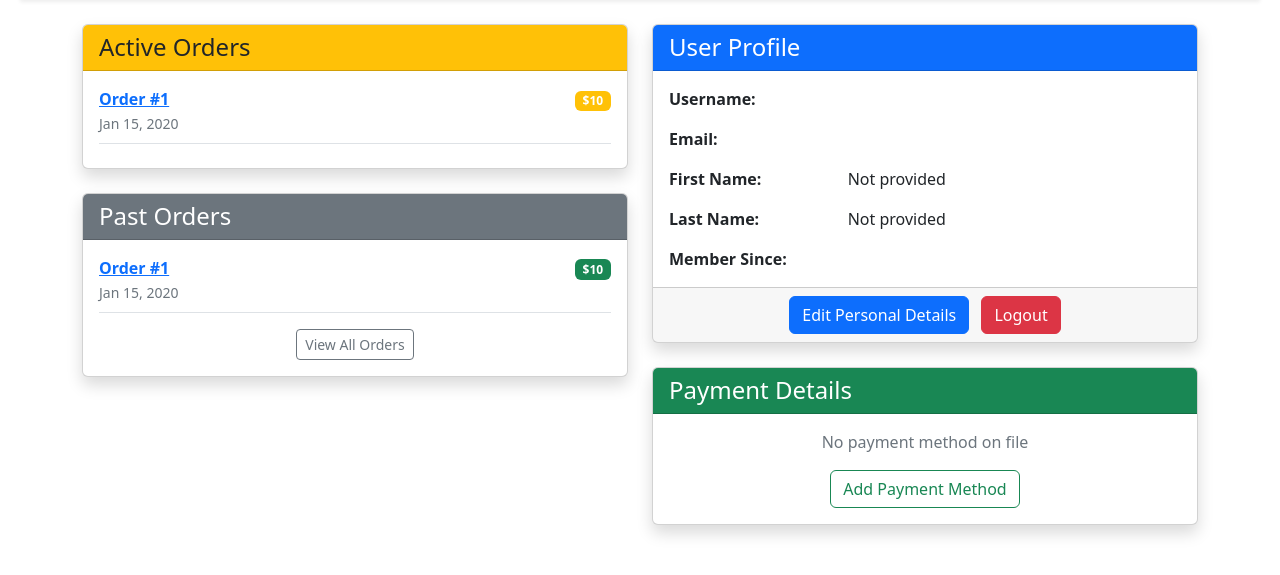
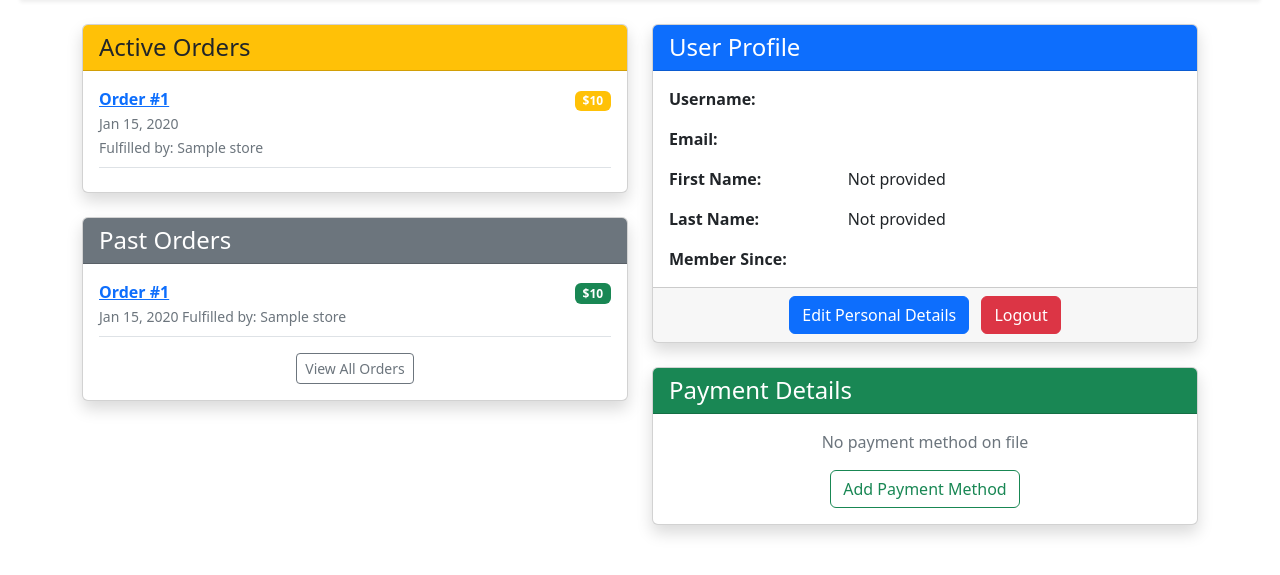
Before and after one commit to conorll/grocery_store, a Django app: template grocery_store_app/templates/grocery_store_app/profile.html in a window 1280 px wide. Shown: the part 77-652 px from the top of the page. Run offline with Django 3.2, Linux system fonts and the light colour scheme; the template is opened without the code that fills it: most values are stand-ins (such as "Sample title", 1, 10 or a date in 2020).

Commit message:
Add per_store_product field to OrderItem model, update order creation logic, and enhance profile template to display fulfillment information

```diff
--- a/grocery_store_app/models/order_item.py
+++ b/grocery_store_app/models/order_item.py
@@ -1,12 +1,14 @@
 from django.db import models
 from .order import Order
 from .product import Product
+from .per_store_product import PerStoreProduct
 
 class OrderItem(models.Model):
     order = models.ForeignKey(Order, on_delete=models.CASCADE, related_name='items')
     product = models.ForeignKey(Product, on_delete=models.CASCADE)
     quantity = models.PositiveIntegerField(default=1)
     price = models.DecimalField(max_digits=10, decimal_places=2)
+    per_store_product = models.ForeignKey(PerStoreProduct, on_delete=models.SET_NULL, null=True, blank=True)
 
     def __str__(self):
         return f"{self.quantity} × {self.product.name} (Order #{self.order.id})"
--- a/grocery_store_app/services.py
+++ b/grocery_store_app/services.py
@@ -45,6 +45,7 @@
         OrderItem.objects.create(
             order=order,
             product=product,
+            per_store_product=per_store_product,
             quantity=entry.quantity,
             price=product.price  # assuming static price at time of order
         )
--- a/grocery_store_app/templates/grocery_store_app/profile.html
+++ b/grocery_store_app/templates/grocery_store_app/profile.html
@@ -14,7 +14,7 @@
           <h4 class="mb-0">Active Orders</h4>
         </div>
 
-        <div class="card-body">
+        <div class="card-body" style="max-height: 300px; overflow-y: auto;">
 
           {% if active_orders %}
             {% for order in active_orders %}
@@ -22,7 +22,13 @@
                 <div class="row">
                   <div class="col-8">
                     <strong><a href="{% url 'order_detail' order.id %}">Order #{{ order.id }}</a></strong></br>
-                    <small class="text-muted">{{ order.created_at|date:"M d, Y" }}</small>
+                    <small class="text-muted">{{ order.created_at|date:"M d, Y" }} </br>
+                    {% if order.items.first.per_store_product %}
+                      Fulfilled by: {{ order.items.first.per_store_product.store.name }}
+                    {% else %}
+                      Fulfilled by: Unknown
+                    {% endif %}
+                    </small>
                   </div>
                   <div class="col-4 text-end">
                     <span class="badge bg-warning">${{ order.total }}</span>
@@ -45,7 +51,7 @@
           <h4 class="mb-0">Past Orders</h4>
         </div>
 
-        <div class="card-body">
+        <div class="card-body" style="max-height: 300px; overflow-y: auto;">
 
           {% if past_orders %}
             {% for order in past_orders|slice:":5" %}
@@ -53,7 +59,13 @@
                 <div class="row">
                   <div class="col-8">
                     <strong><a href="{% url 'order_detail' order.id %}">Order #{{ order.id }}</a></strong></br>
-                    <small class="text-muted">{{ order.created_at|date:"M d, Y" }}</small>
+                    <small class="text-muted">{{ order.created_at|date:"M d, Y" }}
+                    {% if order.items.first.per_store_product %}
+                      Fulfilled by: {{ order.items.first.per_store_product.store.name }}
+                    {% else %}
+                      Fulfilled by: Unknown
+                    {% endif %}
+                    </small>
                   </div>
                   <div class="col-4 text-end">
                     <span class="badge bg-success">${{ order.total }}</span>
--- a/grocery_store_app/tests.py
+++ b/grocery_store_app/tests.py
@@ -122,14 +122,14 @@
             longitude=0
         )
 
-        # Create product WITHOUT quantity
+        # Create product without quantity
         self.product = Product.objects.create(
             name="Test Product",
             price=Decimal("10.00"),
-            category=None  # or your default category
+            category=None
         )
 
-        # Now create PerStoreProduct with quantity
+        # Create PerStoreProduct with quantity
         self.per_store_product = PerStoreProduct.objects.create(
             product=self.product,
             store=self.store,
```
Also changed, not shown: db.sqlite3, grocery_store_app/migrations/0018_orderitem_per_store_product.py (added).
